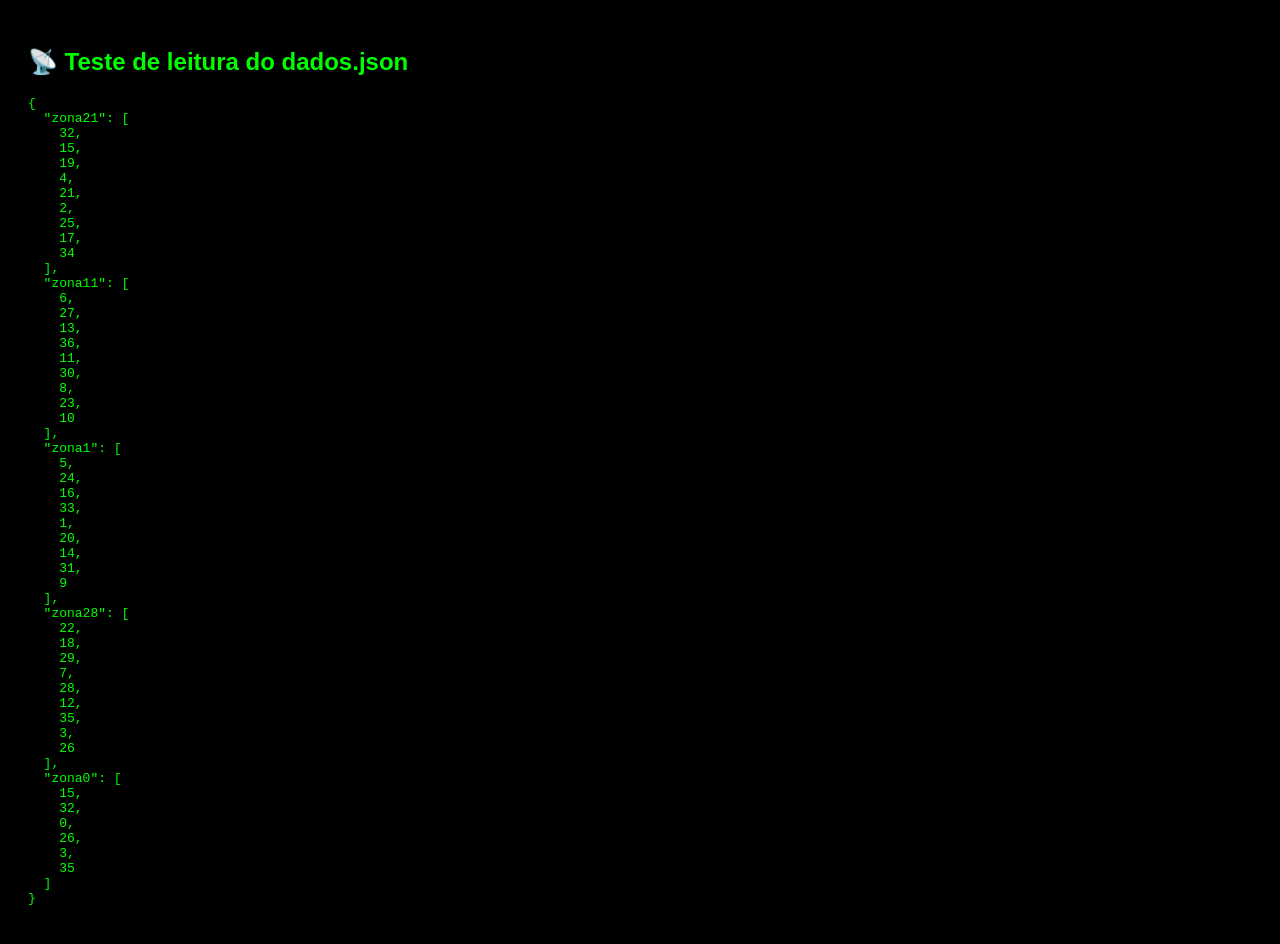
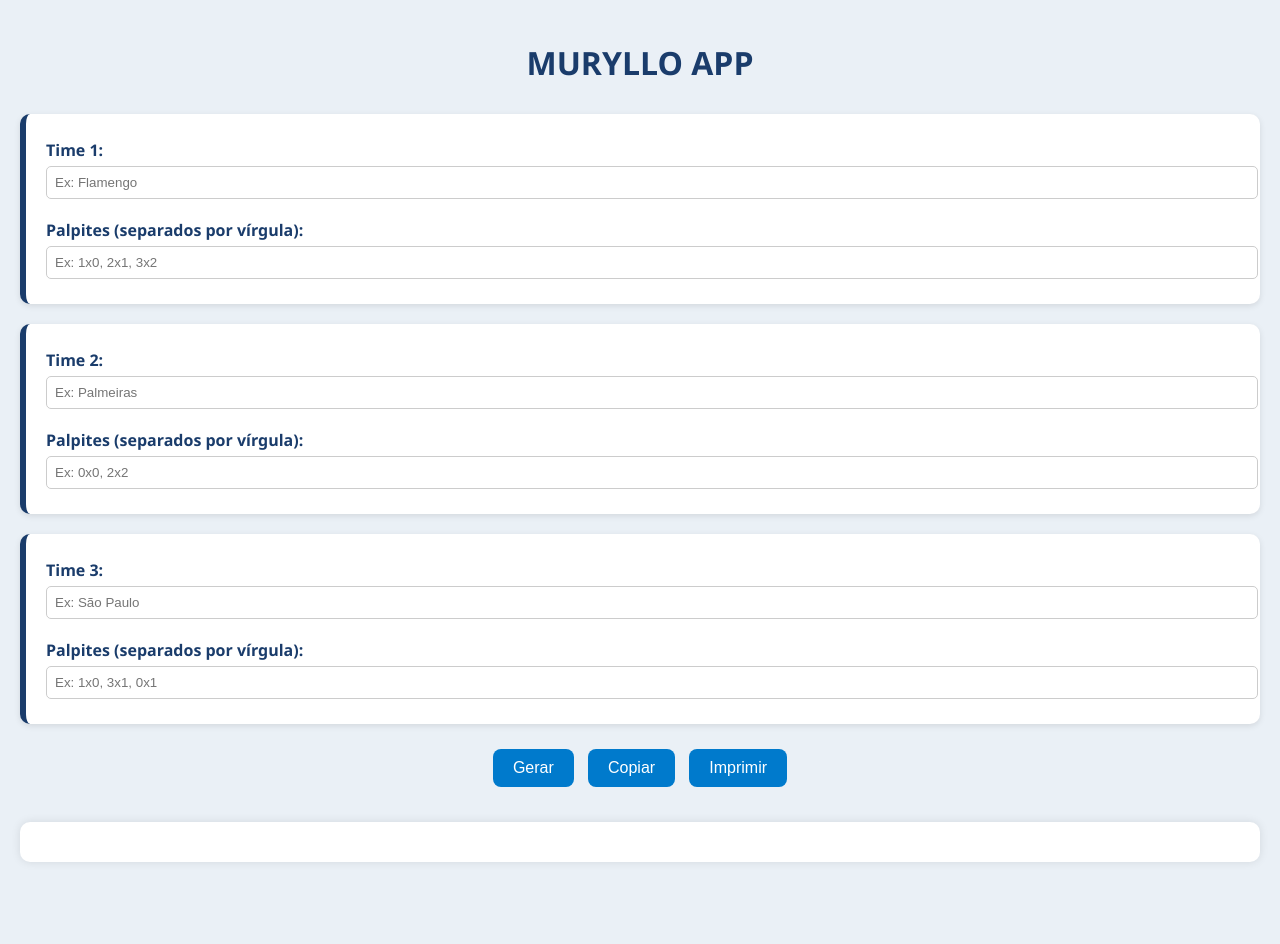
Before and after one commit to murylllobenigno-lab/Googlefiles, a plain HTML site: page index.html in a window 1280 px wide. After the commit the page ends 882 px from the top, so only its background shows below. Drawn offline with Linux system fonts and the light colour scheme.

Commit message:
Atualizar o index.html

```diff
--- a/index.html
+++ b/index.html
@@ -1,31 +1,169 @@
 <!DOCTYPE html>
-<html lang="pt-BR">
+<html lang="pt-br">
 <head>
   <meta charset="UTF-8">
-  <title>Teste dados.json</title>
-  <meta name="viewport" content="width=device-width, initial-scale=1.0">
+  <title>Desdobramento de Palpites</title>
+  <style>
+    body {
+      font-family: 'Segoe UI', sans-serif;
+      background: #eaf0f6;
+      margin: 0;
+      padding: 20px;
+    }
+    h1 {
+      color: #1a3c6b;
+      text-align: center;
+      margin-bottom: 30px;
+    }
+    .grupo {
+      background: #ffffff;
+      border-left: 6px solid #1a3c6b;
+      padding: 15px 20px;
+      margin-bottom: 20px;
+      border-radius: 10px;
+      box-shadow: 0 2px 6px rgba(0,0,0,0.1);
+    }
+    label {
+      font-weight: bold;
+      display: block;
+      margin-top: 10px;
+      color: #1a3c6b;
+    }
+    input {
+      width: 100%;
+      padding: 8px;
+      margin-top: 5px;
+      margin-bottom: 10px;
+      border-radius: 5px;
+      border: 1px solid #ccc;
+    }
+    .botoes {
+      text-align: center;
+      margin-top: 20px;
+    }
+    button {
+      padding: 10px 20px;
+      margin: 5px;
+      background-color: #007acc;
+      color: white;
+      border: none;
+      border-radius: 8px;
+      font-size: 16px;
+      cursor: pointer;
+      transition: background 0.2s ease;
+    }
+    button:hover {
+      background-color: #005fa3;
+    }
+    .resultado {
+      background: #ffffff;
+      margin-top: 30px;
+      padding: 20px;
+      border-radius: 10px;
+      box-shadow: 0 0 10px rgba(0,0,0,0.1);
+      white-space: pre-wrap;
+      max-height: 500px;
+      overflow-y: auto;
+      color: #333;
+      font-size: 15px;
+    }
+    .comb {
+      border-bottom: 1px dashed #ccc;
+      margin-bottom: 12px;
+      padding-bottom: 8px;
+    }
+    .t1 { color: #c0392b; }
+    .t2 { color: #27ae60; }
+    .t3 { color: #2980b9; }
+  </style>
 </head>
-<body style="background:black;color:lime;font-family:Arial;padding:20px;">
+<body>
 
-  <h2>📡 Teste de leitura do dados.json</h2>
-  <pre id="saida">Carregando...</pre>
+  <h1>MURYLLO APP</h1>
+
+  <div class="grupo">
+    <label for="time1">Time 1:</label>
+    <input type="text" id="time1" placeholder="Ex: Flamengo">
+    <label for="palpites1">Palpites (separados por vírgula):</label>
+    <input type="text" id="palpites1" placeholder="Ex: 1x0, 2x1, 3x2">
+  </div>
+
+  <div class="grupo">
+    <label for="time2">Time 2:</label>
+    <input type="text" id="time2" placeholder="Ex: Palmeiras">
+    <label for="palpites2">Palpites (separados por vírgula):</label>
+    <input type="text" id="palpites2" placeholder="Ex: 0x0, 2x2">
+  </div>
+
+  <div class="grupo">
+    <label for="time3">Time 3:</label>
+    <input type="text" id="time3" placeholder="Ex: São Paulo">
+    <label for="palpites3">Palpites (separados por vírgula):</label>
+    <input type="text" id="palpites3" placeholder="Ex: 1x0, 3x1, 0x1">
+  </div>
+
+  <div class="botoes">
+    <button onclick="gerarDesdobramento()">Gerar</button>
+    <button onclick="copiarResultado()">Copiar</button>
+    <button onclick="imprimirResultado()">Imprimir</button>
+  </div>
+
+  <div class="resultado" id="resultado"></div>
 
   <script>
-    fetch('https://murylllobenigno-lab.github.io/Googlefiles/zonas.json')
-      .then(res => {
-        if (!res.ok) throw new Error('Erro ao carregar JSON');
-        return res.json();
-      })
-      .then(data => {
-        console.log('JSON carregado:', data);
-        document.getElementById('saida').textContent =
-          JSON.stringify(data, null, 2);
-      })
-      .catch(err => {
-        document.getElementById('saida').textContent =
-          '❌ Erro: ' + err.message;
-        console.error(err);
+    function gerarDesdobramento() {
+      const resultadoDiv = document.getElementById("resultado");
+      resultadoDiv.innerHTML = "";
+
+      const time1 = document.getElementById("time1").value.trim() || "Time 1";
+      const time2 = document.getElementById("time2").value.trim() || "Time 2";
+      const time3 = document.getElementById("time3").value.trim() || "Time 3";
+
+      const palpites1 = document.getElementById("palpites1").value.split(",").map(p => p.trim()).filter(p => p);
+      const palpites2 = document.getElementById("palpites2").value.split(",").map(p => p.trim()).filter(p => p);
+      const palpites3 = document.getElementById("palpites3").value.split(",").map(p => p.trim()).filter(p => p);
+
+      if (!palpites1.length || !palpites2.length || !palpites3.length) {
+        resultadoDiv.innerHTML = "<strong>Preencha todos os palpites corretamente.</strong>";
+        return;
+      }
+
+      let resultado = `<strong>Total de combinações: ${palpites1.length * palpites2.length * palpites3.length}</strong>\n\n`;
+      let contador = 0;
+
+      for (let p1 of palpites1) {
+        for (let p2 of palpites2) {
+          for (let p3 of palpites3) {
+            contador++;
+            resultado += `<div class="comb"><strong>Combinação ${contador}:</strong><br>
+              <span class="t1">${time1}</span>: ${p1}<br>
+              <span class="t2">${time2}</span>: ${p2}<br>
+              <span class="t3">${time3}</span>: ${p3}</div>`;
+          }
+        }
+      }
+
+      resultadoDiv.innerHTML = resultado;
+    }
+
+    function copiarResultado() {
+      const texto = document.getElementById("resultado").innerText;
+      navigator.clipboard.writeText(texto).then(() => {
+        alert("Palpites copiados com sucesso!");
+      }).catch(err => {
+        alert("Erro ao copiar: " + err);
       });
+    }
+
+    function imprimirResultado() {
+      const conteudo = document.getElementById("resultado").innerHTML;
+      const janela = window.open("", "_blank");
+      janela.document.write("<html><head><title>Impressão</title></head><body>");
+      janela.document.write("<div style='font-family:Arial;padding:20px'>" + conteudo + "</div>");
+      janela.document.write("</body></html>");
+      janela.document.close();
+      janela.print();
+    }
   </script>
 
 </body>
```
